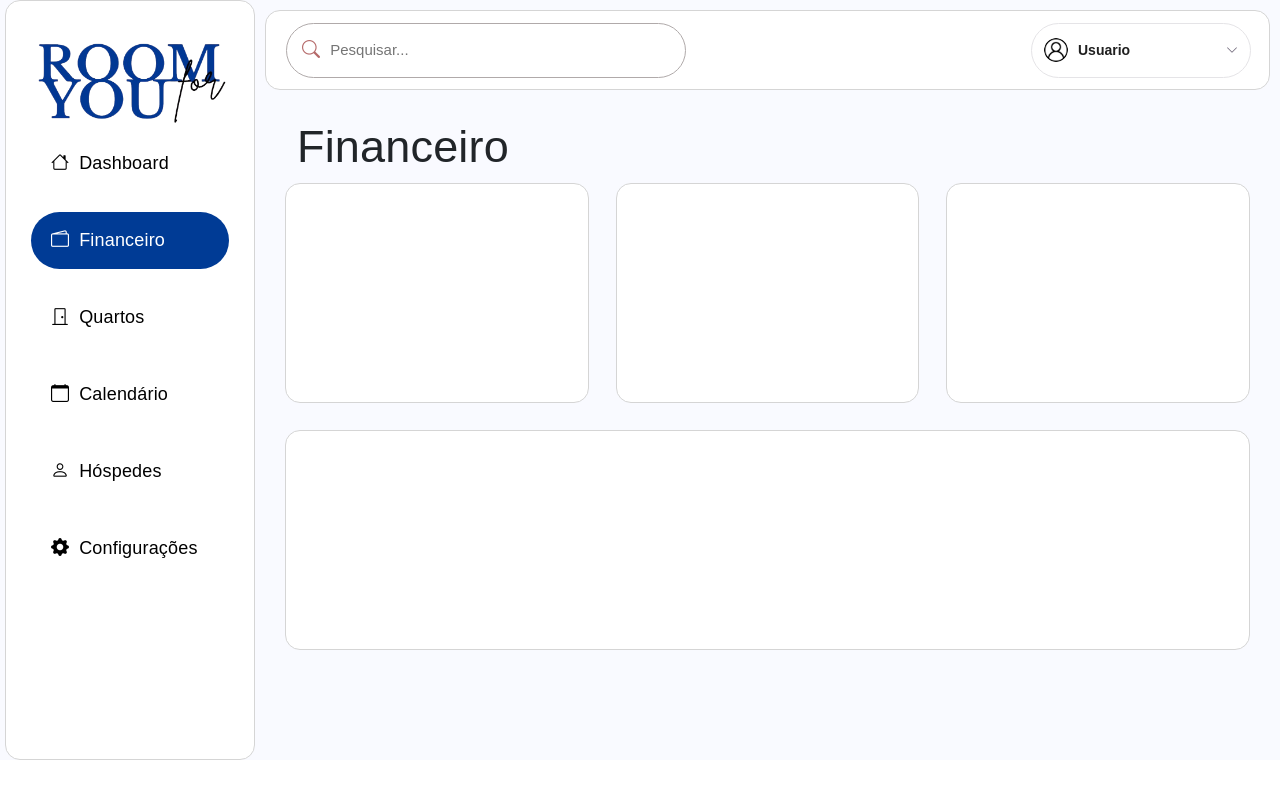
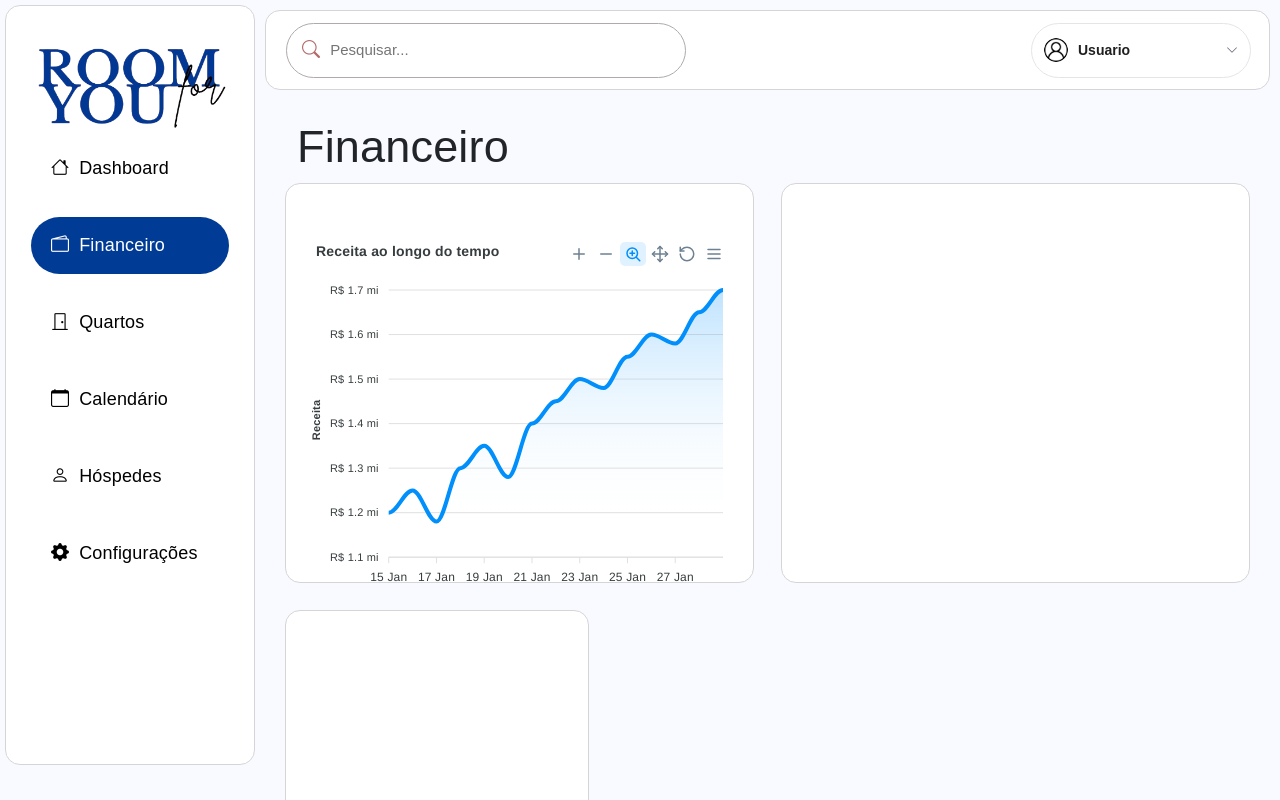
Before and after one commit to Flanisk/RoomForYou, a React (Vite) app: page /financeiro in a window 1280 px wide. Shown: the top 800 px of the page. Built offline with nearby package versions, Linux system fonts and the light colour scheme.

Commit message:
Pequenas atualizações na interface

```diff
--- /dev/null
+++ b/src/assets/charts/graficoDeColuna/graficoColuna.css
@@ -0,0 +1,4 @@
+#chart {
+  max-width: 650px;
+  margin: 35px auto;
+}
--- /dev/null
+++ b/src/assets/charts/graficoDeColuna/graficoColuna.jsx
@@ -0,0 +1,62 @@
+import ReactApexChart from "react-apexcharts";
+import "./graficoColuna.css";
+
+const GraficoColuna = () => {
+
+    const series = [
+        {
+            name: "Visitors",
+            data: [400, 430, 448, 470, 540, 580, 690, 1100, 1200, 1380],
+        },
+    ];
+
+    const options = {
+        chart: {
+            type: "bar",
+            height: 350,
+        },
+
+        plotOptions: {
+            bar: {
+                borderRadius: 4,
+                borderRadiusApplication: "end",
+                horizontal: true,
+            },
+        },
+
+        dataLabels: {
+            enabled: false,
+        },
+
+        title: {
+            text: "Monthly Visitors by Country",
+            align: "left",
+        },
+
+        xaxis: {
+            categories: [
+                "South Korea",
+                "Canada",
+                "United Kingdom",
+                "Netherlands",
+                "Italy",
+                "France",
+                "Japan",
+                "United States",
+                "China",
+                "Germany",
+            ],
+        },
+    };
+
+    return (
+        <ReactApexChart
+            options={options}
+            series={series}
+            type="bar"
+            height={350}
+        />
+    );
+};
+
+export default GraficoColuna;
--- /dev/null
+++ b/src/assets/charts/zoomable/zoommable.css
@@ -0,0 +1,4 @@
+#chart {
+  max-width: 650px;
+  margin: 35px auto;
+}
--- /dev/null
+++ b/src/assets/charts/zoomable/zoommable.jsx
@@ -0,0 +1,114 @@
+import ReactApexChart from "react-apexcharts";
+import "./zoommable.css";
+
+const Zoommable = () => {
+
+    const dates = [];
+    let timestamp = new Date("14 Jan 2025").getTime();
+
+    const valores = [
+        1200000, 1250000, 1180000, 1300000, 1350000,
+        1280000, 1400000, 1450000, 1500000, 1480000,
+        1550000, 1600000, 1580000, 1650000, 1700000
+    ];
+
+    for (let i = 0; i < 15; i++) {
+
+        timestamp += 86400000;
+
+        dates.push([
+            timestamp,
+            valores[i]
+        ]);
+    }
+
+    const series = [
+        {
+            name: "Receita",
+            data: dates,
+        },
+    ];
+
+    const options = {
+
+        chart: {
+            type: "area",
+            stacked: false,
+            height: 350,
+
+            zoom: {
+                type: "x",
+                enabled: true,
+                autoScaleYaxis: true,
+            },
+
+            toolbar: {
+                autoSelected: "zoom",
+            },
+        },
+
+        dataLabels: {
+            enabled: false,
+        },
+
+        markers: {
+            size: 0,
+        },
+
+        title: {
+            text: "Receita ao longo do tempo",
+            align: "left",
+        },
+
+        fill: {
+            type: "gradient",
+
+            gradient: {
+                shadeIntensity: 1,
+                inverseColors: false,
+                opacityFrom: 0.5,
+                opacityTo: 0,
+                stops: [0, 90, 100],
+            },
+        },
+
+        yaxis: {
+            labels: {
+                formatter: function (val) {
+                    return "R$ " + (val / 1000000).toFixed(1) + " mi";
+                },
+            },
+
+            title: {
+                text: "Receita",
+            },
+        },
+
+        xaxis: {
+            type: "datetime",
+        },
+
+        tooltip: {
+            shared: false,
+
+            y: {
+                formatter: function (val) {
+                    return "R$ " + val.toLocaleString("pt-BR");
+                },
+            },
+        },
+    };
+
+    return (
+        <div id="chart">
+            <ReactApexChart
+                options={options}
+                series={series}
+                type="area"
+                height={350}
+            />
+        </div>
+    );
+};
+
+export default Zoommable;
--- a/src/subpages/subDashboad/subdashboard.css
+++ b/src/subpages/subDashboad/subdashboard.css
@@ -7,7 +7,7 @@
     background-color: #ffffff;
     border-radius: 15px;
     border: 1px solid #d5d5d5;
-    min-height: 400px;
+    height: 400px;
     padding: 20px;
 }
 
--- a/src/subpages/subDashboad/subdashboard.jsx
+++ b/src/subpages/subDashboad/subdashboard.jsx
@@ -3,6 +3,7 @@ import "./subdashboard.css";
 import ApexChart from "../../assets/charts/pizza/graficopizza";
 import ApexChartReservasMensais from "../../assets/charts/reservasmensais/reservasmensais";
 import ApexChartDiasDemanda from "../../assets/charts/diasDemandas/diasdemandas";
+import GraficoColuna from "../../assets/charts/graficoDeColuna/graficoColuna";
 
 function Subdash() {
     return (
@@ -50,9 +51,15 @@ function Subdash() {
                     </div>
                 </div>
 
-                <div className="col-md-12">
+                <div className="col-md-6">
                     <div className="pizza">
                         <ApexChartReservasMensais />
+                    </div>
+                </div>
+
+                <div className="col-md-6">
+                    <div className="pizza">
+                        <GraficoColuna />
                     </div>
                 </div>
 
--- a/src/subpages/subFinanceiro/subfinanceiro.jsx
+++ b/src/subpages/subFinanceiro/subfinanceiro.jsx
@@ -1,3 +1,4 @@
+import Zoommable from "../../assets/charts/zoomable/zoommable";
 import "../subDashboad/subdashboard.css";
 import "./subfinanceiro.css";
 
@@ -6,8 +7,10 @@ function Subfinanceiro() {
         <div className="box subfinanceiro">
             <h1>Financeiro</h1>
             <div className="row g-4">
-                <div className="col-md-4"><div className="pizza"></div></div>
-                <div className="col-md-4"><div className="pizza"></div></div>
+                    <div className="col-md-6"><div className="pizza">
+                        <Zoommable/>
+                    </div></div>
+                <div className="col-md-6"><div className="pizza"></div></div>
                 <div className="col-md-4"><div className="pizza"></div></div>
                 <div className="col-md-12"><div className="pizza"></div></div>
             </div>
```
